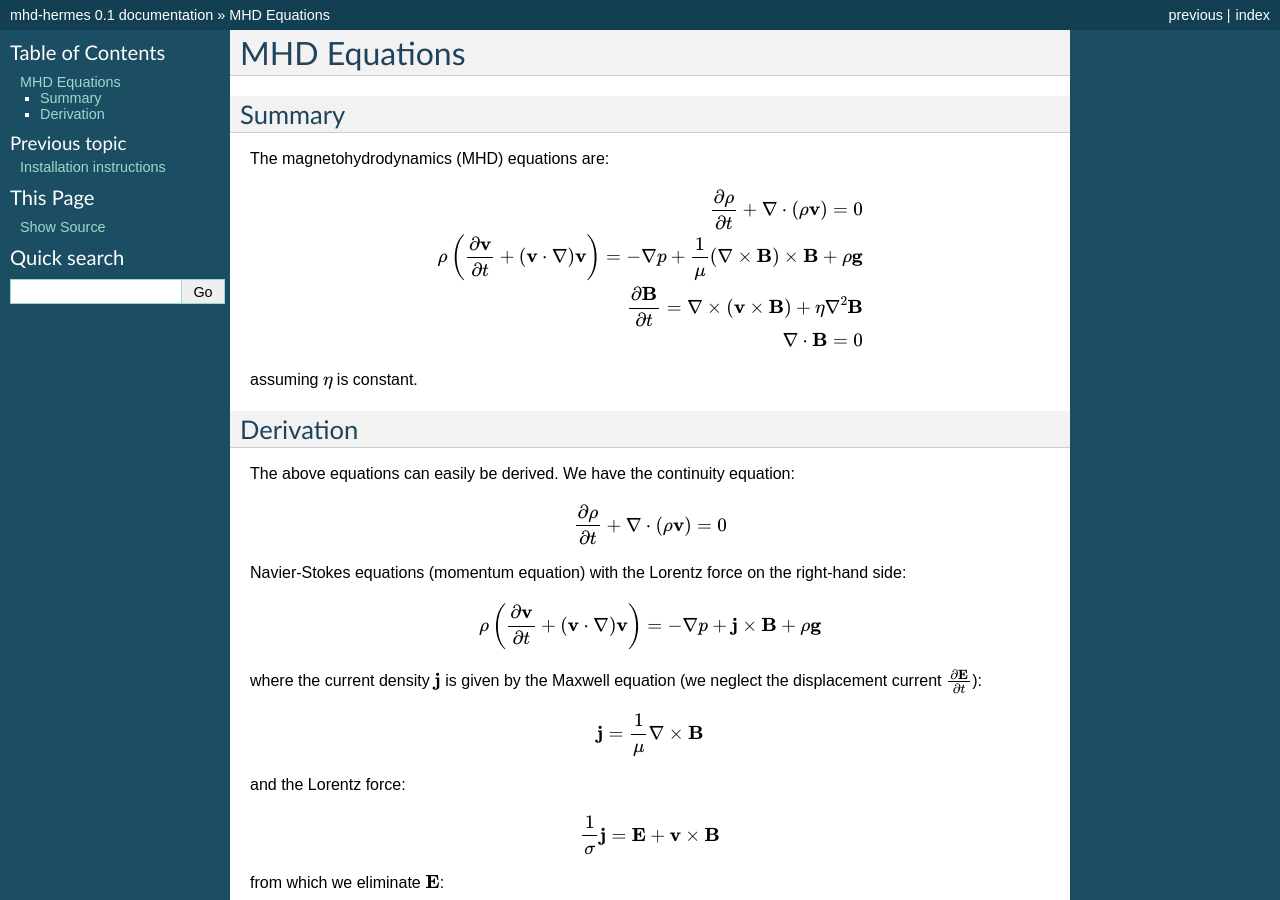
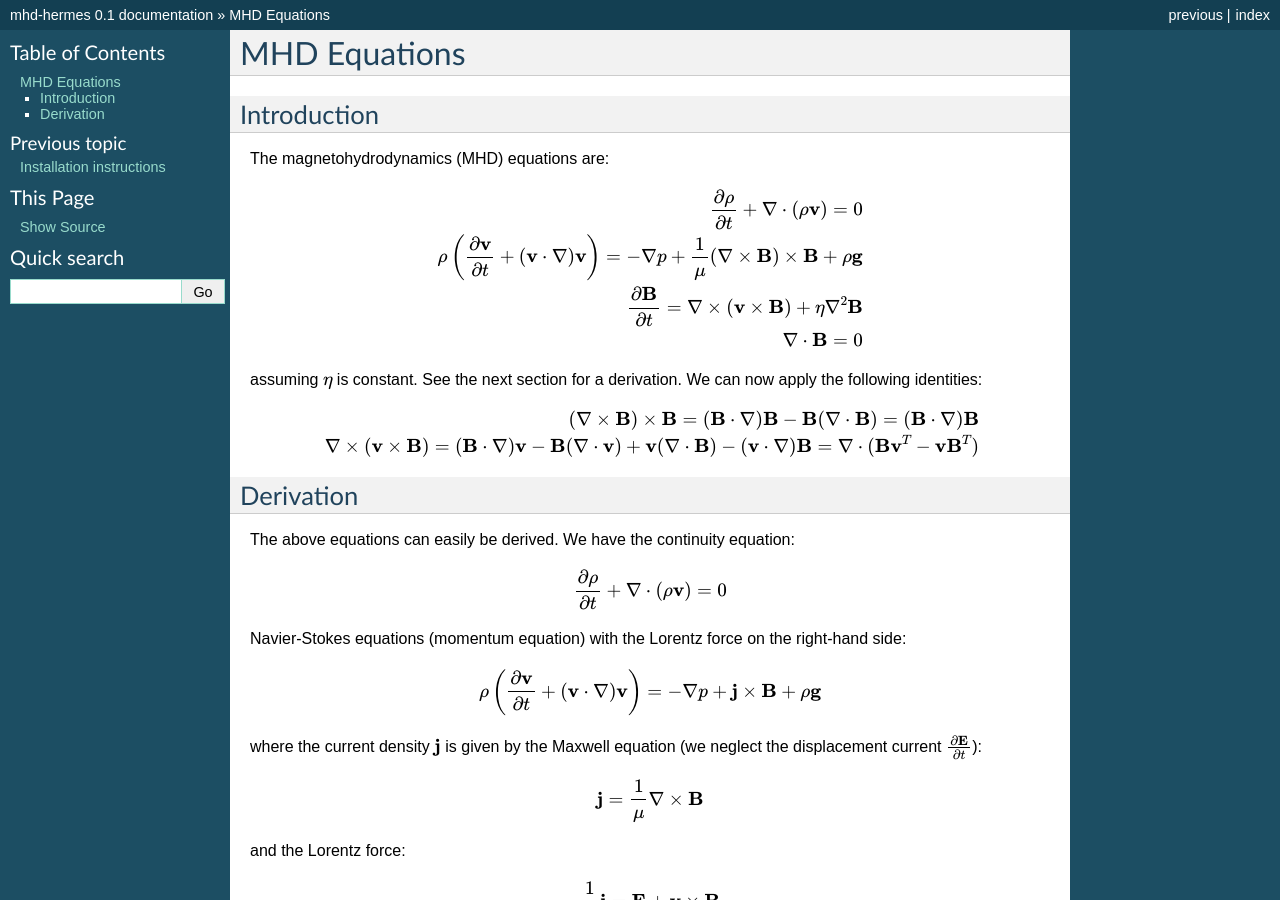
Before and after one commit to certik/mhd-hermes, a Sphinx documentation site: the page built from doc/physics.rst, in a window 1280 px wide and 900 px high. Built offline with Sphinx 7.4.7, drawn with Linux system fonts in a browser that asks for light colours; formulas are drawn with MathJax 3.

Commit message:
Identities added

```diff
--- a/doc/physics.rst
+++ b/doc/physics.rst
@@ -1,8 +1,8 @@
 MHD Equations
 =============
 
-Summary
--------
+Introduction
+------------
 
 The magnetohydrodynamics (MHD) equations are:
 
@@ -19,7 +19,20 @@ The magnetohydrodynamics (MHD) equations are:
 
     \nabla\cdot{\bf B} = 0
 
-assuming :math:`\eta` is constant.
+assuming :math:`\eta` is constant. See the next section for a derivation. We
+can now apply the following identities:
+
+.. math::
+
+    (\nabla\times{\bf B}) \times {\bf B} =
+        ({\bf B}\cdot\nabla){\bf B} - {\bf B}(\nabla\cdot{\bf B}) =
+        ({\bf B}\cdot\nabla){\bf B}
+
+    \nabla\times({\bf v} \times {\bf B}) =
+        ({\bf B}\cdot\nabla){\bf v} - {\bf B}(\nabla\cdot{\bf v})
+        +{\bf v}(\nabla\cdot {\bf B}) - ({\bf v}\cdot\nabla) {\bf B}
+        =
+        \nabla\cdot({\bf B}{\bf v}^T - {\bf v}{\bf B}^T)
 
 Derivation
 ----------
```
